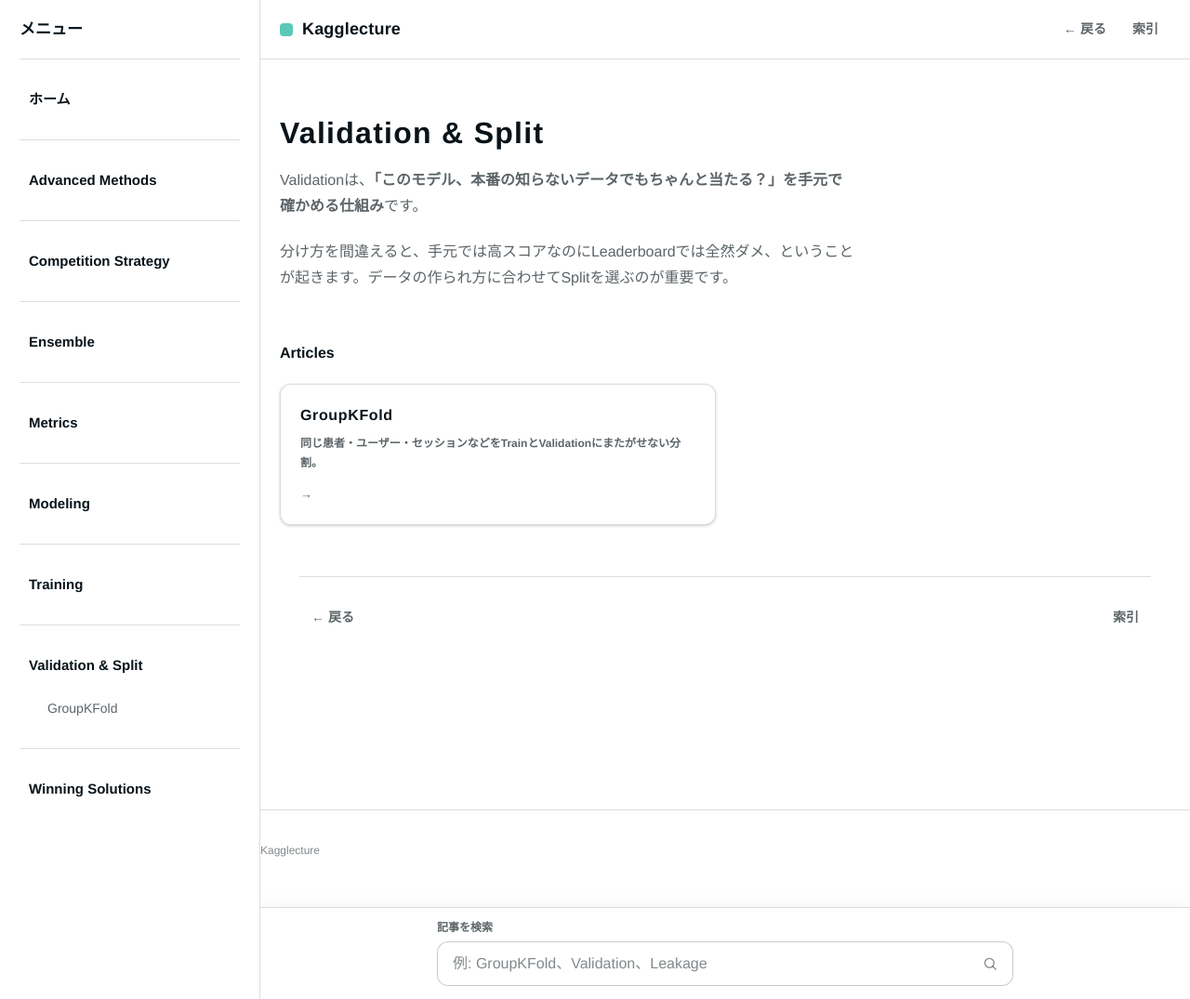
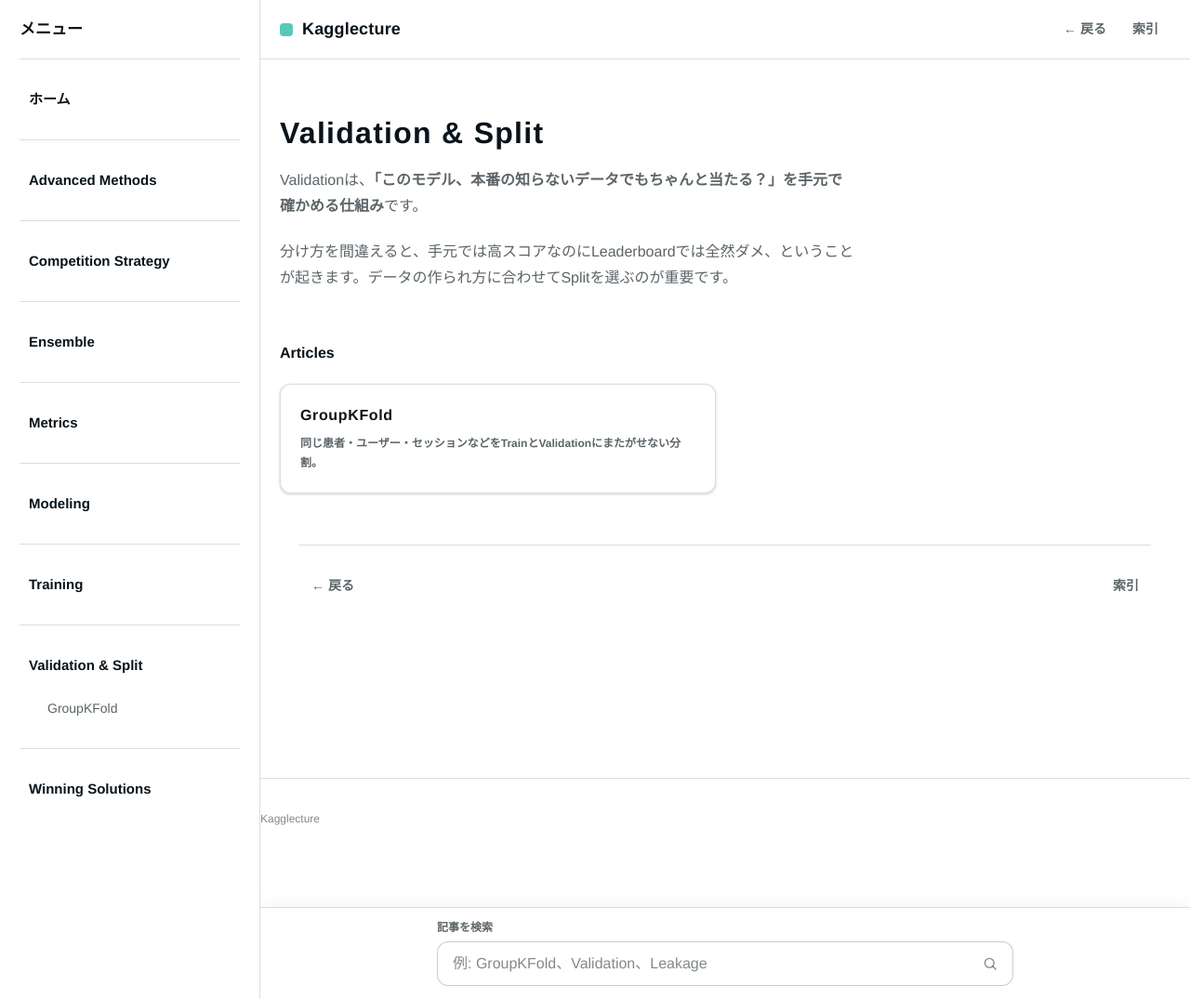
Before and after one commit to morikazu1119/Kagglecture, a Jekyll site: the page built from wiki/validation/index.md, in a window 1280 px wide and 1075 px high. Shown: the whole window at 93% size. Built offline with Jekyll 4.4.1, drawn with Linux system fonts in a browser that asks for light colours.

Commit message:
style: remove decorative arrow from article card

```diff
--- a/wiki/validation/index.md
+++ b/wiki/validation/index.md
@@ -18,6 +18,5 @@
   <a class="dictionary-card dictionary-card-link" href="{{ '/wiki/validation/group-kfold.html' | relative_url }}" aria-label="GroupKFold を開く">
     <h3>GroupKFold</h3>
     <p>同じ患者・ユーザー・セッションなどをTrainとValidationにまたがせない分割。</p>
-    <span class="card-arrow" aria-hidden="true">→</span>
   </a>
 </div>
```
